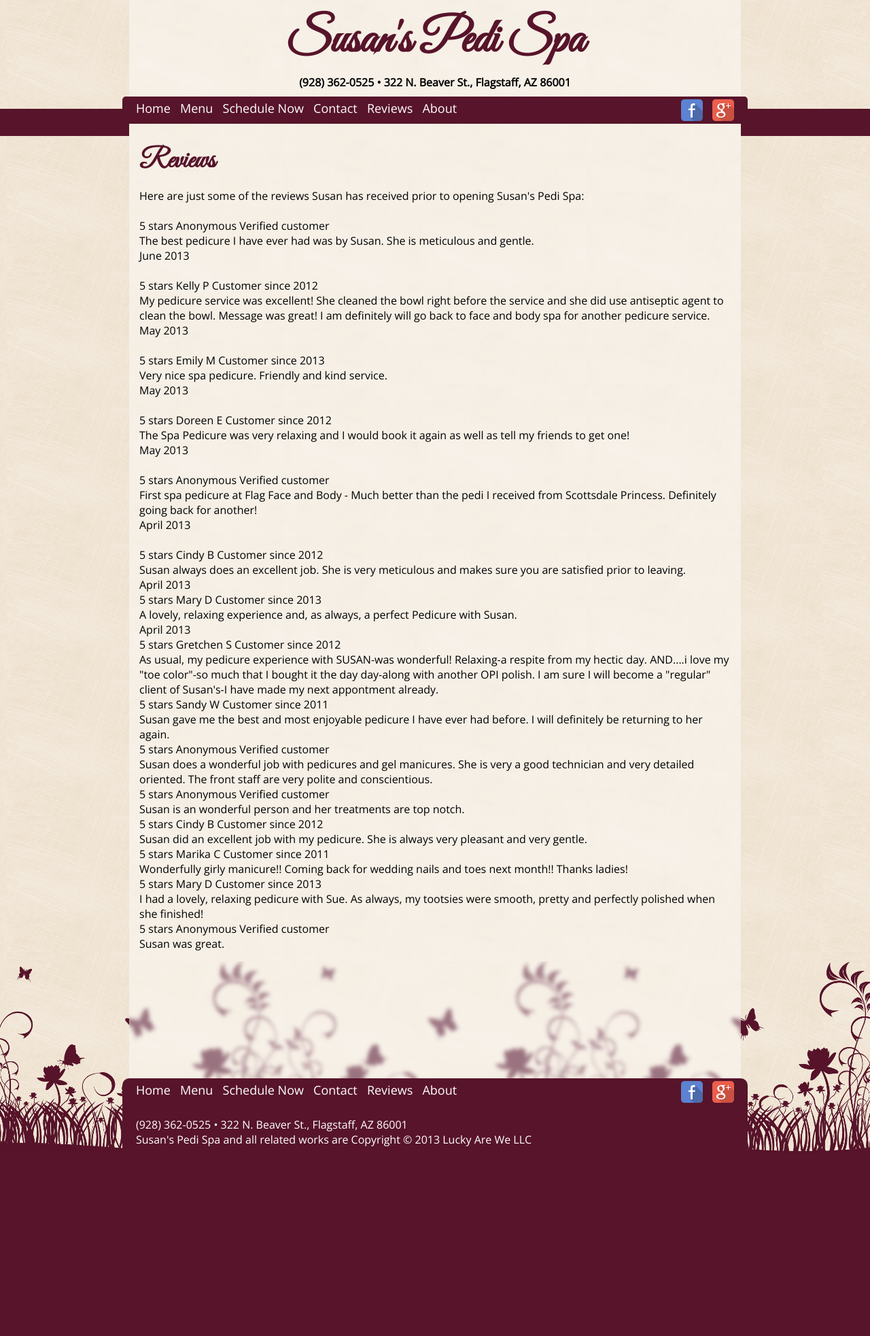
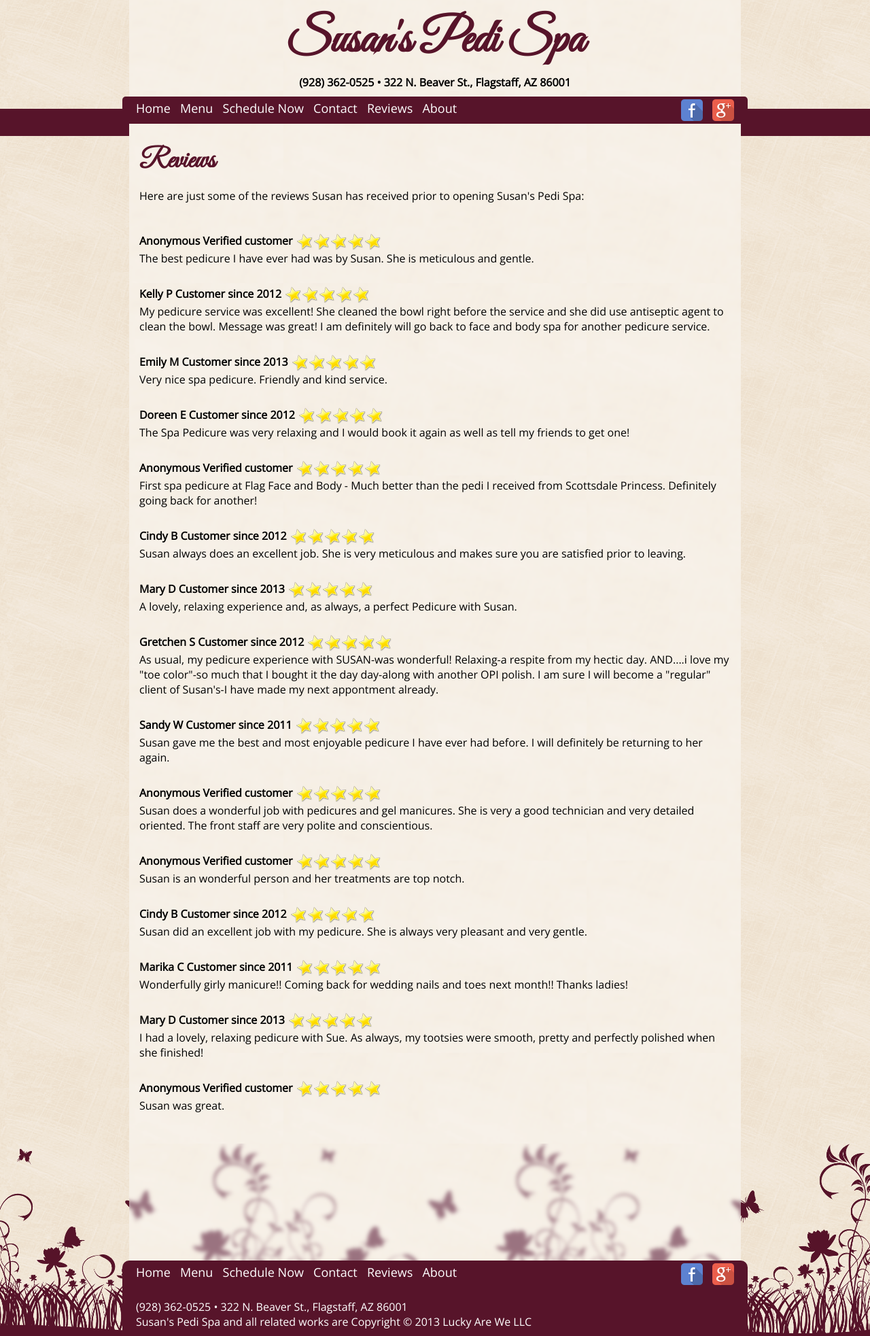
Before and after one commit to susanspedispa/susanspedispa.github.io, a Jekyll site: the page built from reviews.html, in a window 1280 px wide. Shown: the whole page at 68% size. Built offline with Jekyll 4.4.1, drawn with Linux system fonts in a browser that asks for light colours; before the commit the page ends 1697 px from its top, so only the background shows below that.

Commit message:
improved reviews

```diff
--- a/_includes/reviews.html
+++ b/_includes/reviews.html
@@ -1,51 +1,66 @@
-<h1>Reviews</h1><p>
-Here are just some of the reviews Susan has received prior to opening Susan's Pedi Spa:<br><br>
-5 stars Anonymous Verified customer<br>
-<span class="reviewquotes">The best pedicure I have ever had was by Susan. She is meticulous and gentle.</span><br>
-June 2013<br><br>
-5 stars Kelly P Customer since 2012<br>
-<span class="reviewquotes">My pedicure service was excellent! She cleaned the bowl right before the service and she did use antiseptic agent to clean the bowl. Message was great! I am definitely will go back to face and body spa for another pedicure service.</span><br>
-May 2013<br><br>
+<h1>Reviews</h1>
+<p>
+Here are just some of the reviews Susan has received prior to opening Susan's Pedi Spa:
+</p>
+<br />
+<br />
 
-5 stars Emily M Customer since 2013<br>
-<span class="reviewquotes">Very nice spa pedicure. Friendly and kind service.</span><br>
-May 2013<br><br>
+<div class="customerName">Anonymous Verified customer</div><div class="five-star"></div>
+<div class="reviewquotes">The best pedicure I have ever had was by Susan. She is meticulous and gentle.</div>
 
-5 stars Doreen E Customer since 2012<br>
-<span class="reviewquotes">The Spa Pedicure was very relaxing and I would book it again as well as tell my friends to get one!</span><br>
-May 2013<br><br>
 
-5 stars Anonymous Verified customer<br>
-<span class="reviewquotes">First spa pedicure at Flag Face and Body - Much better than the pedi I received from Scottsdale Princess. Definitely going back for another!</span><br>
-April 2013<br><br>
+<div class="customerName">Kelly P Customer since 2012</div><div class="five-star"></div>
+<div class="reviewquotes">My pedicure service was excellent! She cleaned the bowl right before the service and she did use antiseptic agent to clean the bowl. Message was great! I am definitely will go back to face and body spa for another pedicure service.</div>
 
-5 stars Cindy B Customer since 2012<br>
-<span class="reviewquotes">Susan always does an excellent job. She is very meticulous and makes sure you are satisfied prior to leaving.</span><br>
-April 2013<p>
-5 stars Mary D Customer since 2013<br>
-<span class="reviewquotes">A lovely, relaxing experience and, as always, a perfect Pedicure with Susan.</span><br>
-April 2013<p></p>
 
-5 stars Gretchen S Customer since 2012<br>
-<span class="reviewquotes">As usual, my pedicure experience with SUSAN-was wonderful! Relaxing-a respite from my hectic day. AND....i love my "toe color"-so much that I bought it the day day-along with another OPI polish. I am sure I will become a "regular" client of Susan's-I have made my next appontment already.</span><p>
+<div class="customerName">Emily M Customer since 2013</div><div class="five-star"></div>
+<div class="reviewquotes">Very nice spa pedicure. Friendly and kind service.</div>
 
-5 stars Sandy W Customer since 2011<br>
-<span class="reviewquotes">Susan gave me the best and most enjoyable pedicure I have ever had before. I will definitely be returning to her again.</span><p></p>
 
-5 stars Anonymous Verified customer<br>
-<span class="reviewquotes">Susan does a wonderful job with pedicures and gel manicures. She is very a good technician and very detailed oriented. The front staff are very polite and conscientious.</span><p></p>
 
-5 stars Anonymous Verified customer<br>
-Susan is an wonderful person and her treatments are top notch.</span><p></p>
+<div class="customerName">Doreen E Customer since 2012</div><div class="five-star"></div>
+<div class="reviewquotes">The Spa Pedicure was very relaxing and I would book it again as well as tell my friends to get one!</div>
 
-5 stars Cindy B Customer since 2012<br>
-<span class="reviewquotes">Susan did an excellent job with my pedicure. She is always very pleasant and very gentle.</span><p></p>
 
-5 stars Marika C Customer since 2011<br>
-<span class="reviewquotes">Wonderfully girly manicure!! Coming back for wedding nails and toes next month!! Thanks ladies!</span><p></p>
+<div class="customerName">Anonymous Verified customer</div><div class="five-star"></div>
+<div class="reviewquotes">First spa pedicure at Flag Face and Body - Much better than the pedi I received from Scottsdale Princess. Definitely going back for another!</div>
 
-5 stars Mary D Customer since 2013<br>
-<span class="reviewquotes">I had a lovely, relaxing pedicure with Sue. As always, my tootsies were smooth, pretty and perfectly polished when she finished!</span><p></p>
 
-5 stars Anonymous Verified customer<br>
-<span class="reviewquotes">Susan was great.</span><p></p>
+<div class="customerName">Cindy B Customer since 2012</div><div class="five-star"></div>
+<div class="reviewquotes">Susan always does an excellent job. She is very meticulous and makes sure you are satisfied prior to leaving.</div>
+
+
+<div class="customerName">Mary D Customer since 2013</div><div class="five-star"></div>
+<div class="reviewquotes">A lovely, relaxing experience and, as always, a perfect Pedicure with Susan.</div>
+
+
+<div class="customerName">Gretchen S Customer since 2012</div><div class="five-star"></div>
+<div class="reviewquotes">As usual, my pedicure experience with SUSAN-was wonderful! Relaxing-a respite from my hectic day. AND....i love my "toe color"-so much that I bought it the day day-along with another OPI polish. I am sure I will become a "regular" client of Susan's-I have made my next appontment already.</div>
+
+
+<div class="customerName">Sandy W Customer since 2011</div><div class="five-star"></div>
+<div class="reviewquotes">Susan gave me the best and most enjoyable pedicure I have ever had before. I will definitely be returning to her again.</div>
+
+
+<div class="customerName">Anonymous Verified customer</div><div class="five-star"></div>
+<div class="reviewquotes">Susan does a wonderful job with pedicures and gel manicures. She is very a good technician and very detailed oriented. The front staff are very polite and conscientious.</div>
+
+
+<div class="customerName">Anonymous Verified customer</div><div class="five-star"></div>
+<div class="reviewquotes">Susan is an wonderful person and her treatments are top notch.</div>
+
+
+<div class="customerName">Cindy B Customer since 2012</div><div class="five-star"></div>
+<div class="reviewquotes">Susan did an excellent job with my pedicure. She is always very pleasant and very gentle.</div>
+
+
+<div class="customerName">Marika C Customer since 2011</div><div class="five-star"></div>
+<div class="reviewquotes">Wonderfully girly manicure!! Coming back for wedding nails and toes next month!! Thanks ladies!</div>
+
+
+<div class="customerName">Mary D Customer since 2013</div><div class="five-star"></div>
+<div class="reviewquotes">I had a lovely, relaxing pedicure with Sue. As always, my tootsies were smooth, pretty and perfectly polished when she finished!</div>
+
+
+<div class="customerName">Anonymous Verified customer</div><div class="five-star"></div>
+<div class="reviewquotes">Susan was great.</div>
--- a/assets/css/main.css
+++ b/assets/css/main.css
@@ -221,3 +221,21 @@ footer {
 #prev {
 	left: 0px;
 }
+
+.five-star {
+	width: 125px;
+	height: 26px;
+	background: url("/assets/images/star.png");
+	float: left;
+}
+
+.customerName {
+	float: left;
+	margin-right: 5px;
+	font-weight: bold;
+}
+
+.reviewquotes {
+	clear: both;
+	margin-bottom: 30px;
+}
```
Also changed, not shown: assets/images/star.png (added).
